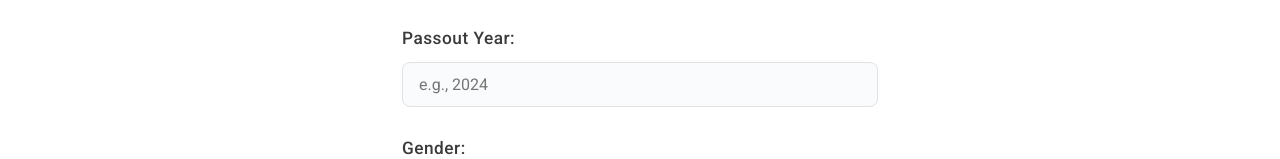
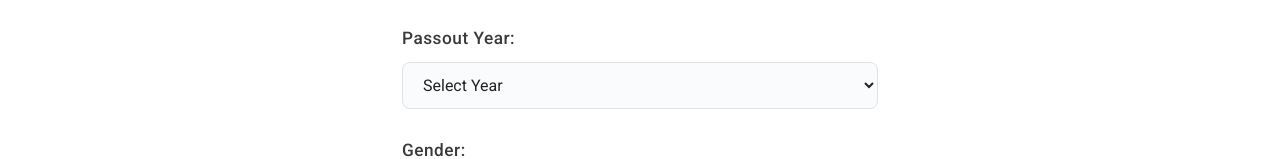
Before and after one commit to prateekkhenedcodes/sbsc, a React (Vite) app in the folder frontend/sbsc/: page /app/upload in a window 1280 px wide. Shown: the part 352-511 px from the top of the page. Built offline with nearby package versions, Linux system fonts and the light colour scheme.

Commit message:
added the dropdown and the min and max for the passout-year

```diff
--- a/frontend/sbsc/src/pages/Upload/Upload.jsx
+++ b/frontend/sbsc/src/pages/Upload/Upload.jsx
@@ -57,16 +57,20 @@ export default function Upload() {
         </div>
         <div className="form-group">
           <label>Passout Year:</label>
-          <input
-            type="number"
-            min="1950"
-            max={new Date().getFullYear() + 5}
+          <select
             value={passoutYear}
             onChange={e => setPassoutYear(e.target.value)}
-            placeholder="e.g., 2024"
             required
-          />
+          >
+            <option value="">Select Year</option>
+            {[2025, 2026, 2027, 2028, 2029, 2030].map(year => (
+              <option key={year} value={year}>
+                {year}
+              </option>
+            ))}
+          </select>
         </div>
+
         <div className="form-group">
           <label>Gender:</label>
           <select
```
